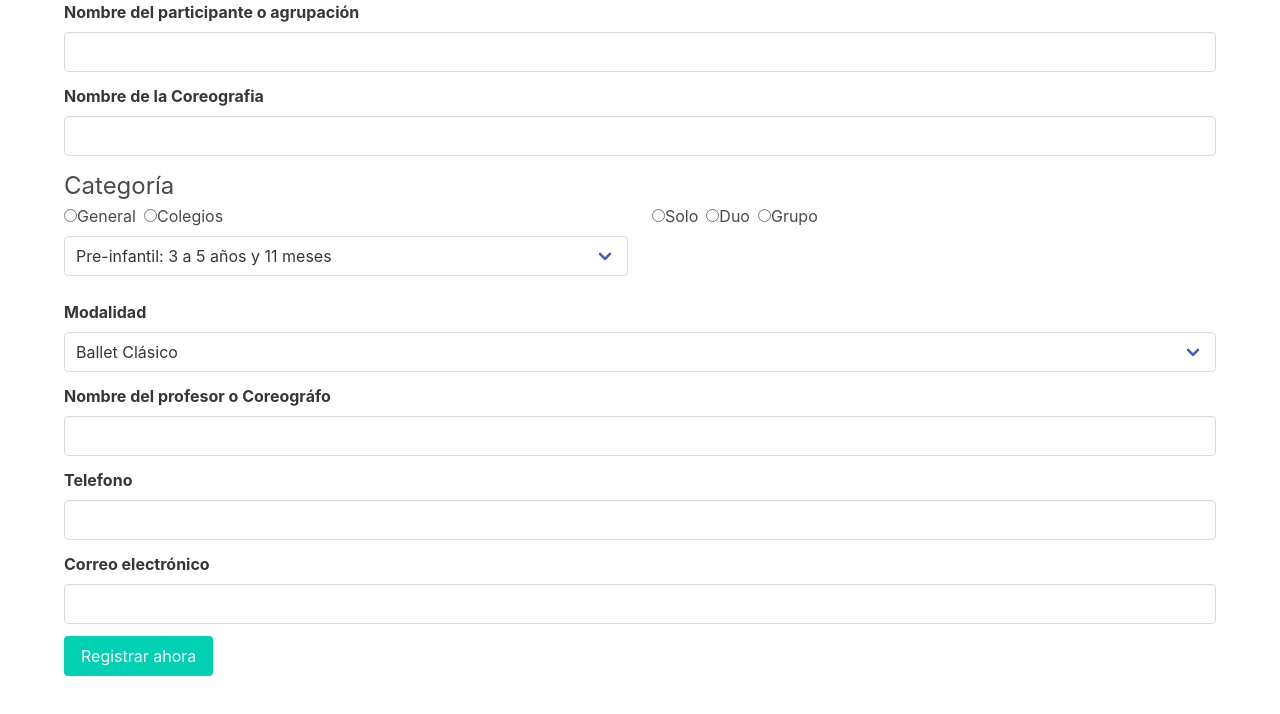
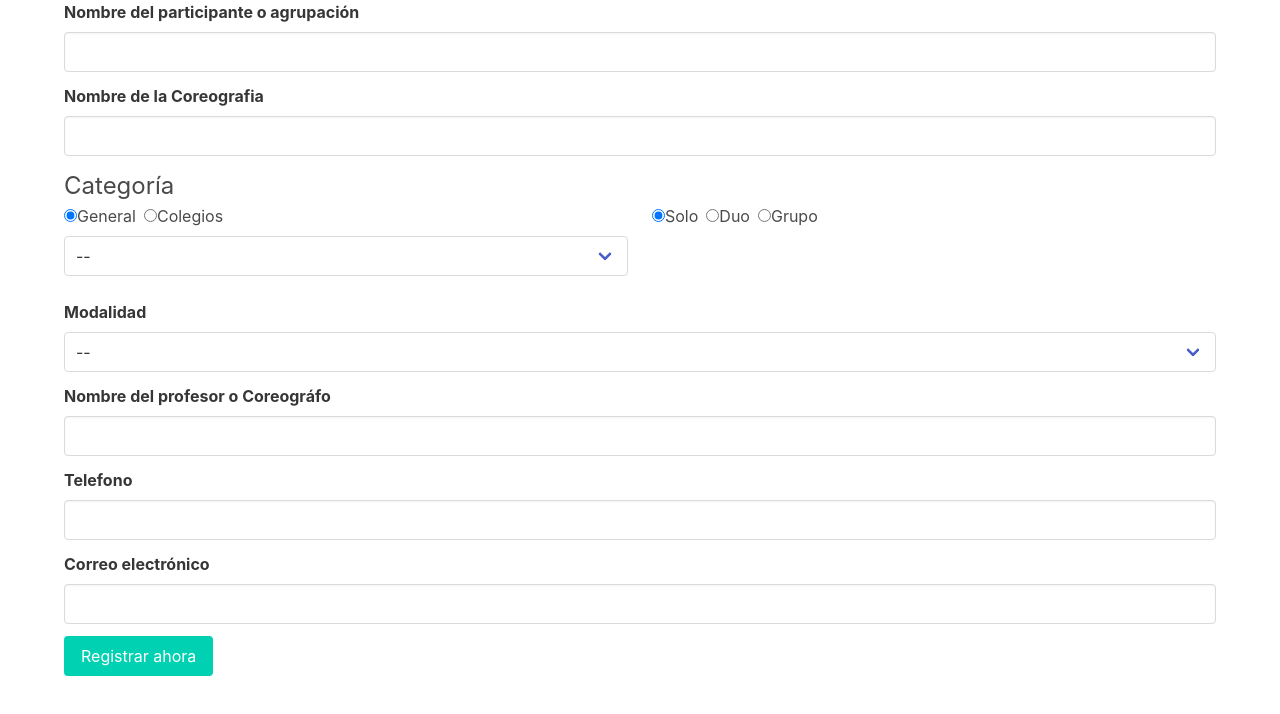
Before and after one commit to jlarteagap/danzacruz, a Next.js app: page / in a window 1280 px wide. Shown: the top 714 px of the page. Built offline with nearby package versions, Linux system fonts and the light colour scheme.

Commit message:
[FEAT] OnChange working

```diff
--- a/src/components/addParticipan/AddParticipant.js
+++ b/src/components/addParticipan/AddParticipant.js
@@ -1,13 +1,13 @@
 import { Formik, Form } from 'formik'
-import React, { useState, useEffect } from 'react'
+import React, { useState } from 'react'
 import { FormParticipant } from './FormParticipant'
 
 const initialValues = {
   name: '',
   coreografy: '',
-  categoryType: '',
+  categoryType: 'General',
   categoryAge: '',
-  categoryGroup: '',
+  categoryGroup: 'Solo',
   modalidity: '',
   professor: '',
   phone: '',
@@ -16,7 +16,6 @@ const initialValues = {
 
 export const AddParticipant = () => {
   const [categoryType, setCategoryType] = useState('')
-  const [categoryGroup, setCategoryGroup] = useState('')
 
   return (
     <Formik
@@ -27,9 +26,8 @@ export const AddParticipant = () => {
     >
       {({ values }) => (
         <Form>
-          <FormParticipant />
+          <FormParticipant categoryTypeProp={categoryType} />
           {setCategoryType(values.categoryType)}
-          {setCategoryGroup(values.categoryGroup)}
         </Form>
       )}
     </Formik>
--- a/src/components/addParticipan/FormParticipant.js
+++ b/src/components/addParticipan/FormParticipant.js
@@ -5,8 +5,8 @@ import {
   SelectField,
   ButtonField
 } from '../form/Fileds'
-import { general, modalidad, category, categoryGroup } from './utils'
-export const FormParticipant = () => {
+import { general, modalidad, category, categoryGroup, colegios } from './utils'
+export const FormParticipant = ({ categoryTypeProp }) => {
   return (
     <>
       <InputField
@@ -29,7 +29,7 @@ export const FormParticipant = () => {
             label=""
             name="categoryAge"
             type="select"
-            options={general}
+            options={categoryTypeProp === 'General' ? general : colegios}
           />
         </div>
         <div className="column">
--- a/src/components/form/Fileds.js
+++ b/src/components/form/Fileds.js
@@ -37,6 +37,9 @@ export const SelectField = ({ label, options, ...props }) => {
             {...props}
             className={`${meta.touched && meta.error && 'is-danger'}`}
           >
+            <option defaultValue="" value="" label="--">
+              - -
+            </option>
             {options.map((option, index) => {
               return (
                 <option value={option.value} label={option.name} key={index}>
```
